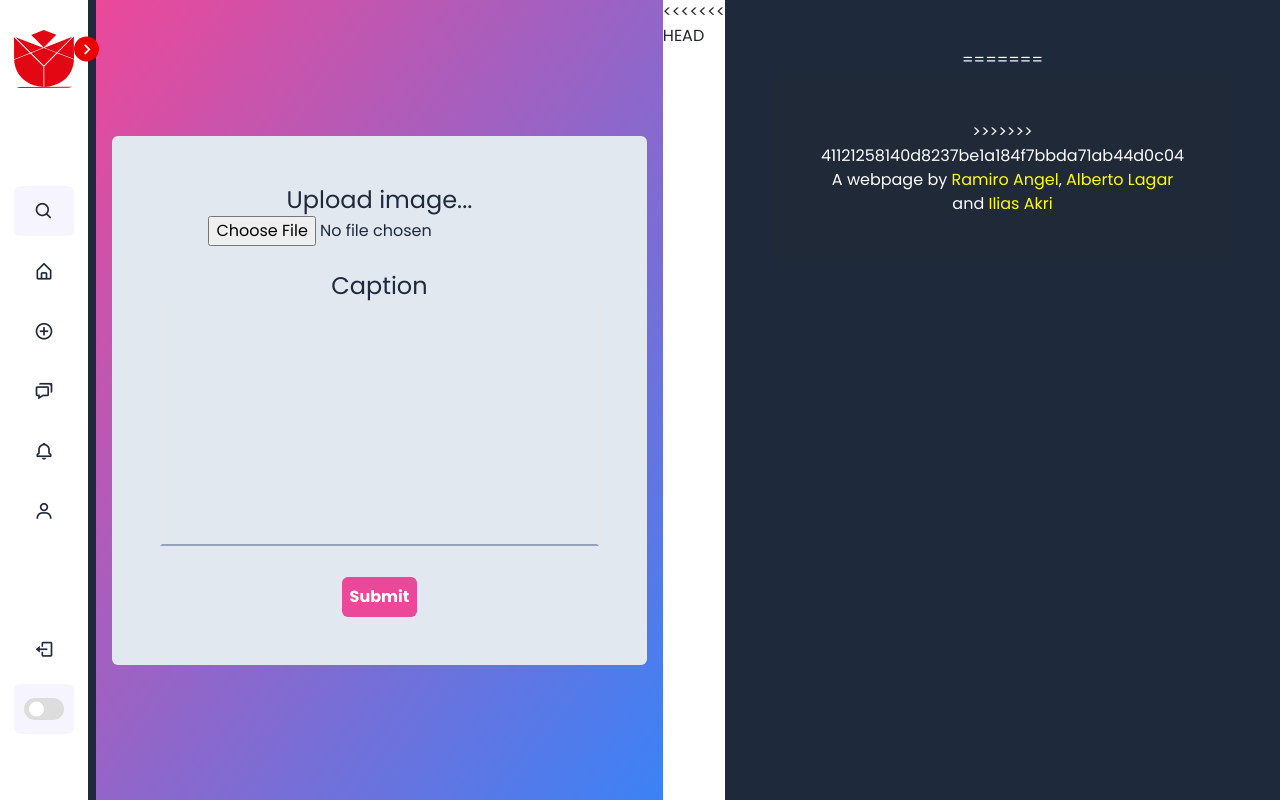
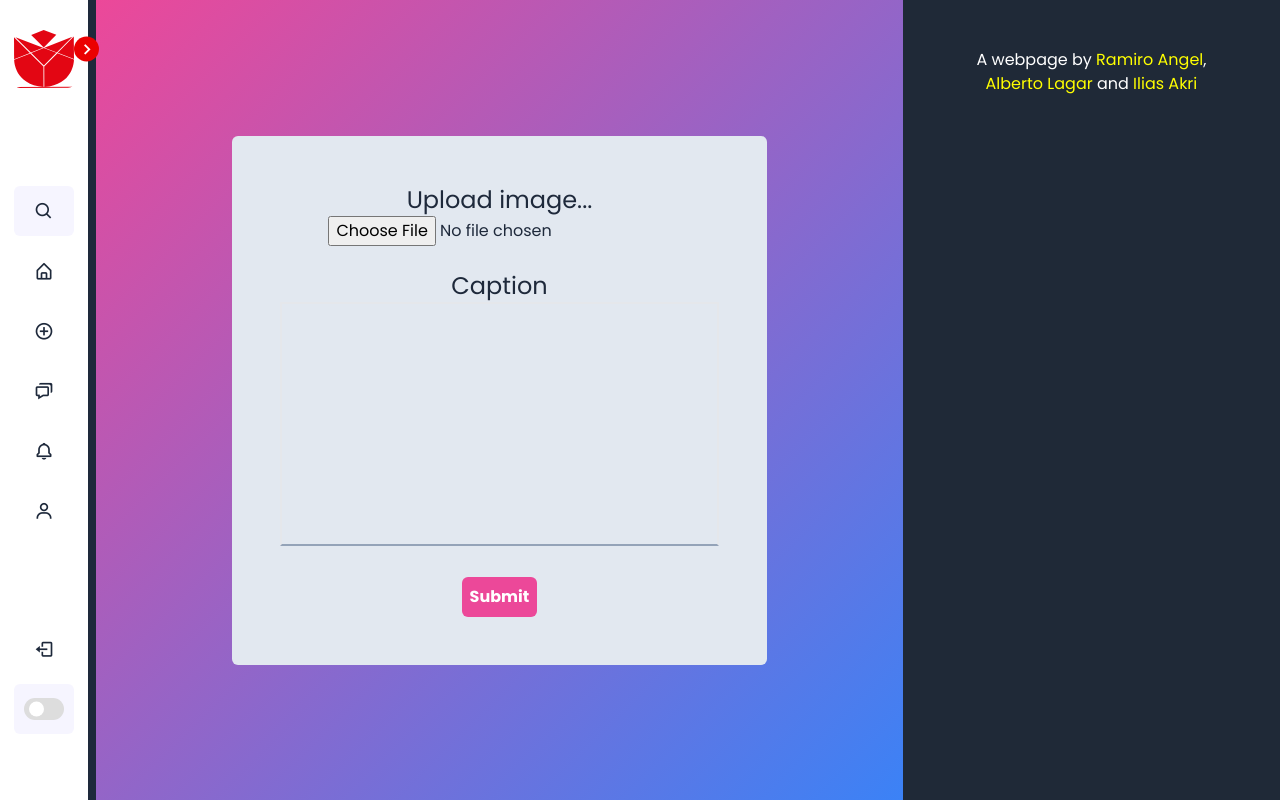
Before and after one commit to kiirisz/tfg, a PHP site: page /front-end/pages/addPost.php in a window 1280 px wide. Run offline with PHP 8.4, Linux system fonts and the light colour scheme; style sheets or scripts are compiled from the project's sources.

Commit message:
changed link in home icon

```diff
--- a/front-end/template/footer.php
+++ b/front-end/template/footer.php
@@ -1,11 +1,5 @@
-<<<<<<< HEAD
-
-    <footer class="bg-slate-800 text-white p-5 text-center">
-=======
-
 
     <footer class="bg-gray-800 text-white p-5 text-center">
->>>>>>> 41121258140d8237be1a184f7bbda71ab44d0c04
         A webpage by
         <a href="#" id="kiiri">Ramiro Angel</a>,
         <a href="#" id="albrt">Alberto Lagar</a> and
--- a/front-end/template/header.php
+++ b/front-end/template/header.php
@@ -27,7 +27,7 @@
             <header>
                 <div class="image-text">
                     <span class="image">
-                        <a href="<?php echo $url;?>/index.php">
+                        <a href="<?php echo $url;?>/front-end/pages/posts.php">
                             <img class="" src="<?php echo $url;?>/img/logo.svg" alt="">
                         </a>
                     </span>
@@ -42,7 +42,7 @@
                     </li>
                     <ul class="menu-links">
                         <li class="navbar-link">
-                            <a href="<?php echo $url;?>/index.php">
+                            <a href="<?php echo $url;?>/front-end/pages/posts.php">
                                 <i class='bx bx-home-alt icon' ></i>
                                 <span class="text nav-text">Home</span>
                             </a>
```
